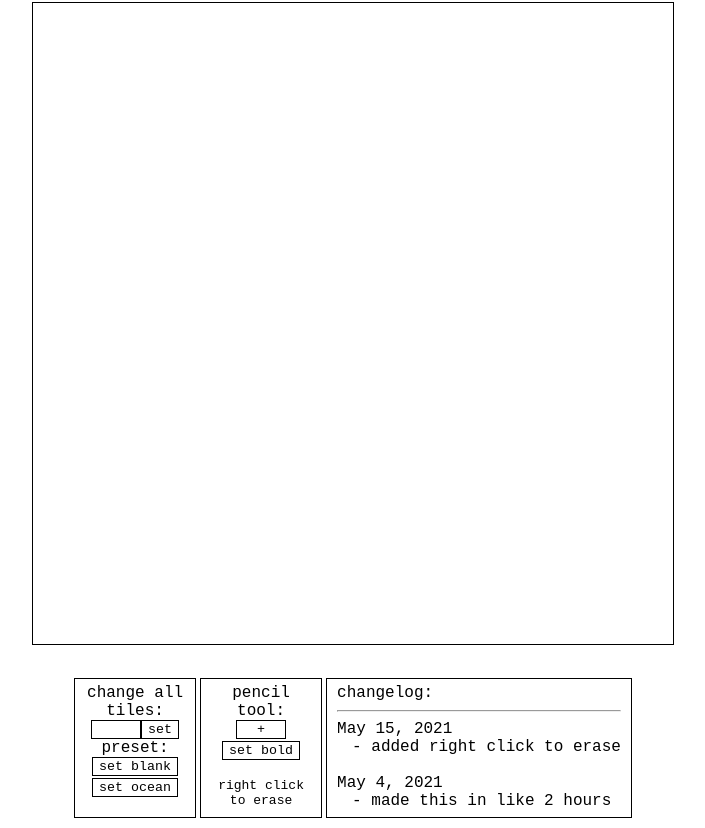
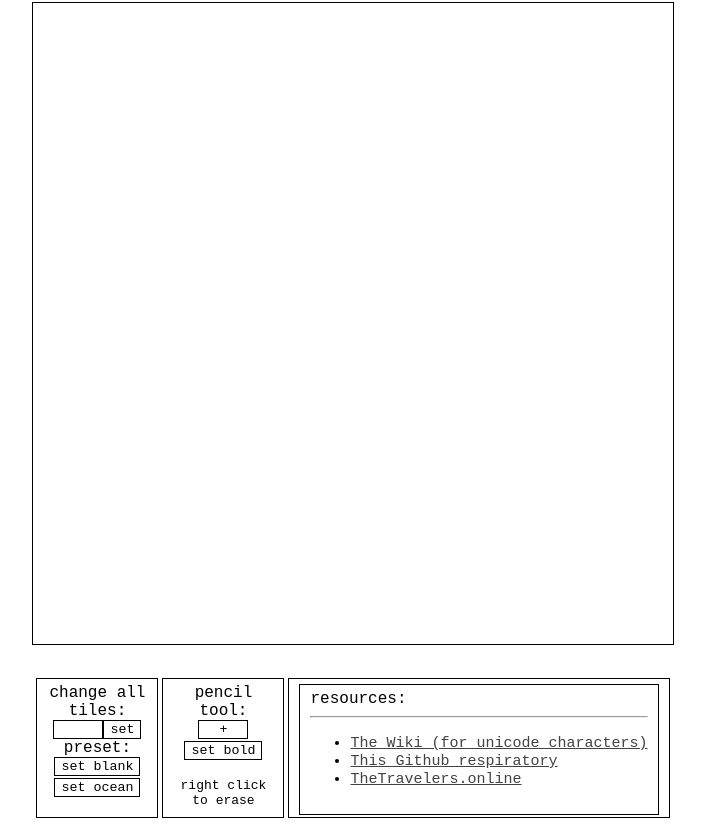
Before and after one commit to Acedog3/TheTravelers-build-tool, a plain HTML site: page index.html in a window 1280 px wide. Shown: the part 103-931 px from the top of the page, without its empty margins (287-992 px from the left). Drawn offline with nearby package versions, Linux system fonts and the light colour scheme.

Commit message:
Update index.html

```diff
--- a/index.html
+++ b/index.html
@@ -59,14 +59,18 @@ dont worry, i didnt write all of this by hand
 			<br>
 			<input value="+" id="currentPencilInput" style="text-align: center; width: 50px;"><div style="padding: 1px;"></div>
 			<button onClick="document.getElementById('currentPencilInput').value = '<b>#</b>'">set bold</button>
-	<br><br><span style="font-size: 13px;">right click to erase</span></div><div style="padding: 2px;"></div>
+	<br><br><span style="font-size: 13px;">right click to erase</span></div>
 
-<div id="box" style="overflow-y: scroll; text-align: left; width: auto">
-changelog:<hr>
-May 15, 2021<br>
-<span style="padding-left: 15px;">- added right click to erase</span><br><br>
-May 4, 2021<br>
-<span style="padding-left: 15px;">- made this in like 2 hours</span><br><br>
+<div style="padding: 2px;"></div>
+<div id="box" style="text-align: left; width: auto">
+
+<div id="box" style="text-align: left; width: auto">
+resources:<hr>
+<ul>
+<li><span style="font-size: 15px;"><a target="_blank" href="https://thetravelers.miraheze.org/wiki/Items#building-materials">The Wiki (for unicode characters)</a></span></li>
+<li><span style="font-size: 15px;"><a target="_blank" href="https://github.com/Acedog3/TheTravelers-build-tool">This Github respiratory</a></span></li>
+<li><span style="font-size: 15px;"><a target="_blank" href="https://TheTravelers.online">TheTravelers.online</a></span></li>
+</ul>
 </div>
 </div>
 
```
